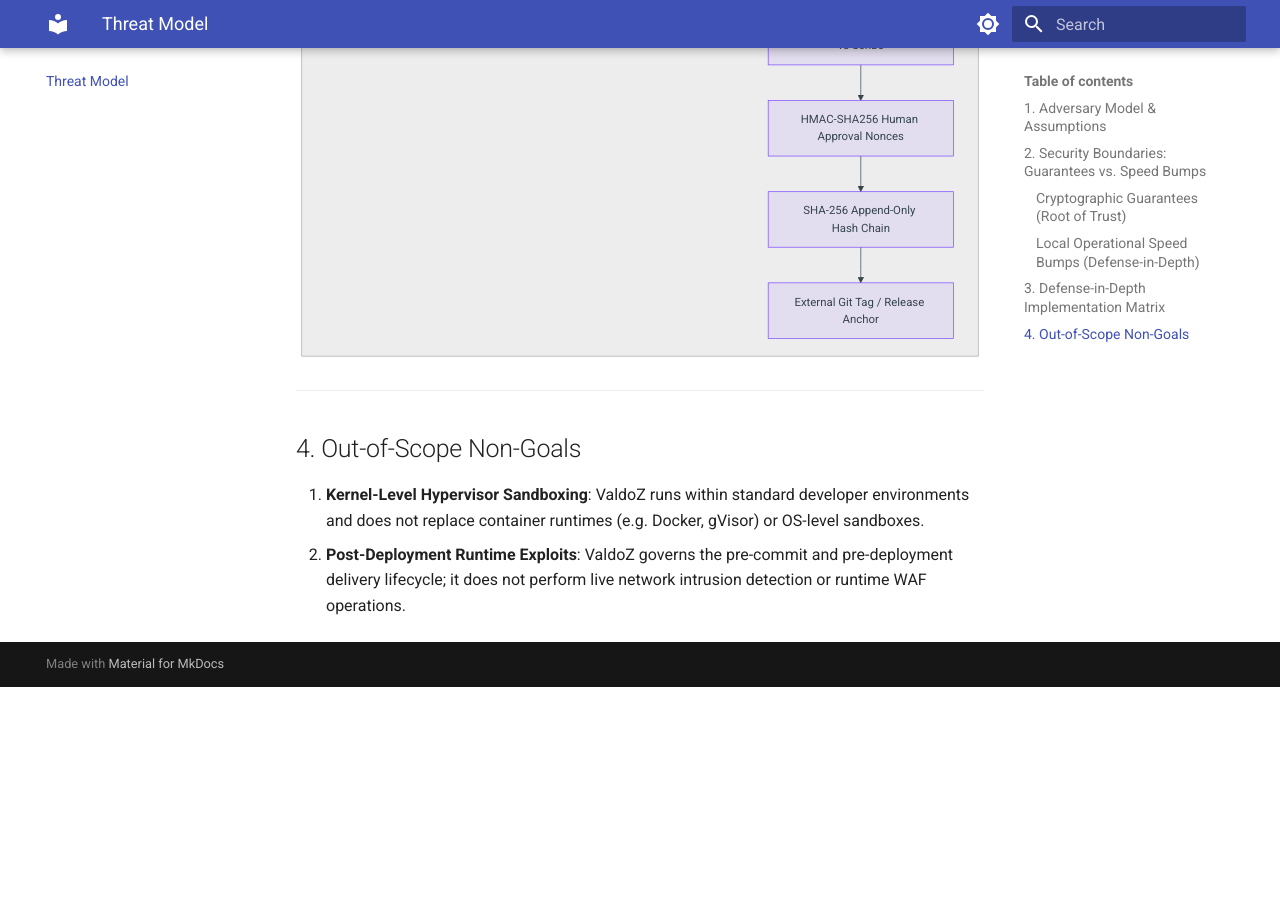
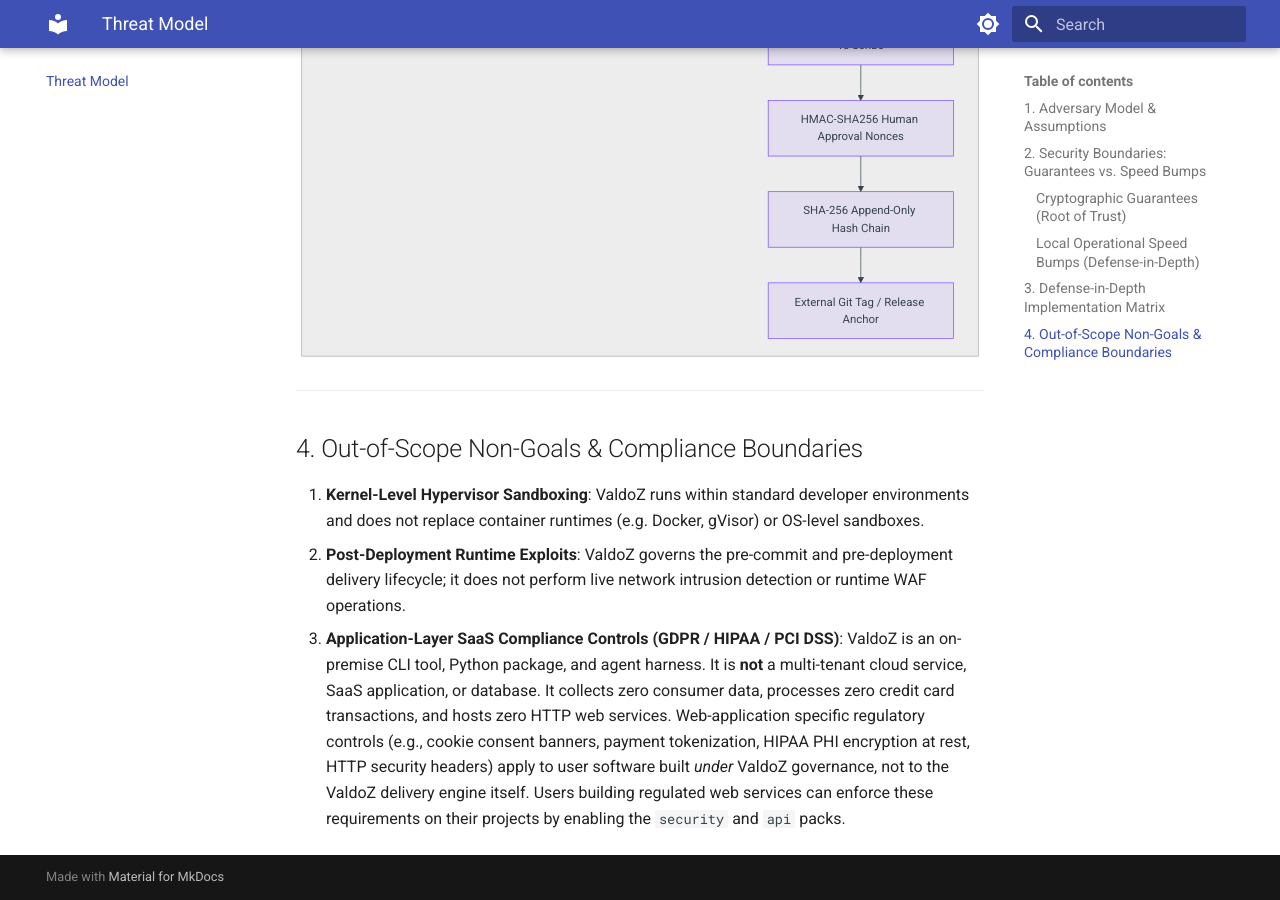
Before and after one commit to ajamea78/valdoz, an MkDocs documentation site: the page built from docs/THREAT_MODEL.md, in a window 1280 px wide and 900 px high, scrolled down 2139 px. Built offline with MkDocs 1.6.1 and Material for MkDocs 9.7.7, drawn with Linux system fonts in a browser that asks for light colours; before the commit the page ends 2826 px from its top, so only the background shows below that.

Commit message:
docs: formalize compliance boundaries and record type remediation release

```diff
--- a/docs/THREAT_MODEL.md
+++ b/docs/THREAT_MODEL.md
@@ -66,7 +66,8 @@
 
 ---
 
-## 4. Out-of-Scope Non-Goals
+## 4. Out-of-Scope Non-Goals & Compliance Boundaries
 
 1. **Kernel-Level Hypervisor Sandboxing**: ValdoZ runs within standard developer environments and does not replace container runtimes (e.g. Docker, gVisor) or OS-level sandboxes.
 2. **Post-Deployment Runtime Exploits**: ValdoZ governs the pre-commit and pre-deployment delivery lifecycle; it does not perform live network intrusion detection or runtime WAF operations.
+3. **Application-Layer SaaS Compliance Controls (GDPR / HIPAA / PCI DSS)**: ValdoZ is an on-premise CLI tool, Python package, and agent harness. It is **not** a multi-tenant cloud service, SaaS application, or database. It collects zero consumer data, processes zero credit card transactions, and hosts zero HTTP web services. Web-application specific regulatory controls (e.g., cookie consent banners, payment tokenization, HIPAA PHI encryption at rest, HTTP security headers) apply to user software built *under* ValdoZ governance, not to the ValdoZ delivery engine itself. Users building regulated web services can enforce these requirements on their projects by enabling the `security` and `api` packs.
```
Also changed, not shown: CHANGELOG.md (+4 -0 lines).
